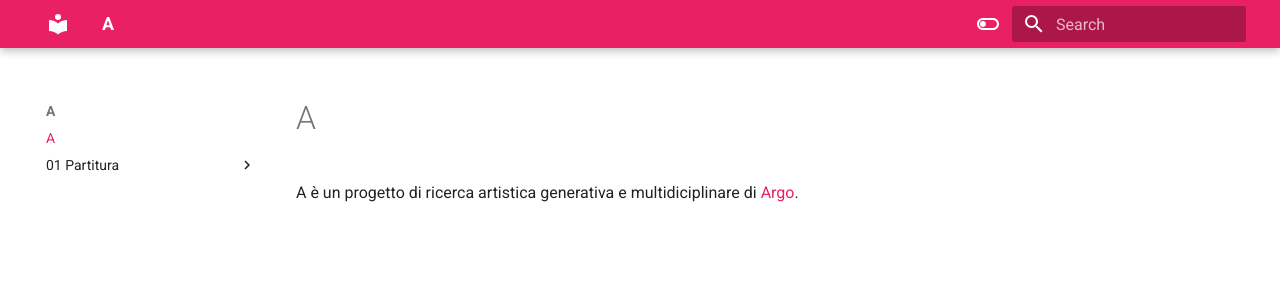
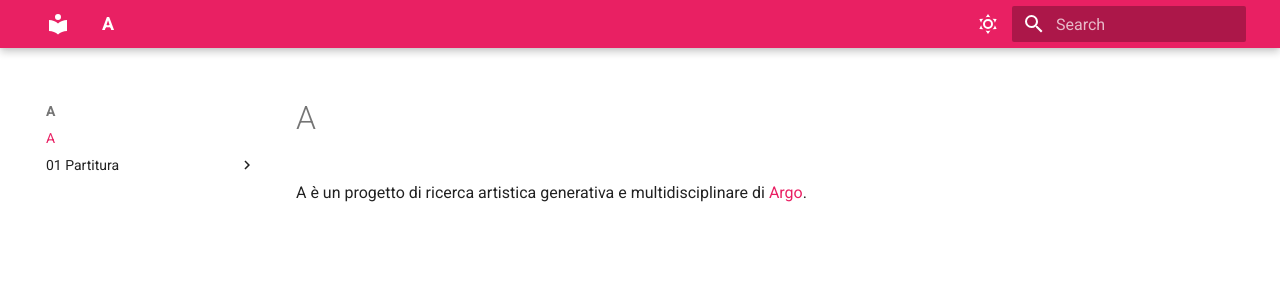
Before and after one commit to davideriboli/A, an MkDocs documentation site: the page built from docs/index.md, in a window 1280 px wide. Shown: the top 291 px of the page. Built offline with MkDocs 1.6.1 and Material for MkDocs 9.7.7, drawn with Linux system fonts in a browser that asks for light colours.

Commit message:
Push 0000002

```diff
--- a/docs/index.md
+++ b/docs/index.md
@@ -1,3 +1,3 @@
 # A
 
-A è un progetto di ricerca artistica generativa e multidiciplinare di [Argo](https://arg.ooo).
+A è un progetto di ricerca artistica generativa e multidisciplinare di [Argo](https://arg.ooo).
--- a/mkdocs.yml
+++ b/mkdocs.yml
@@ -10,8 +10,8 @@ theme:
       primary: pink
       accent: indigo
       toggle:
-        icon: material/toggle-switch-off-outline
-        name: Switch to dark mode
+        icon: material/weather-sunny
+        name: Dark mode
 
     # Dark mode
     - media: "(prefers-color-scheme: dark)"
@@ -19,8 +19,8 @@ theme:
       primary: pink
       accent: blue
       toggle:
-        icon: material/toggle-switch
-        name: Switch to light mode
+        icon: material/weather-night
+        name: Light mode
 
 # Extensions
 markdown_extensions:
```
Also changed, not shown: docs/01_Partitura/Scena_10.md (+34 -0 lines).
